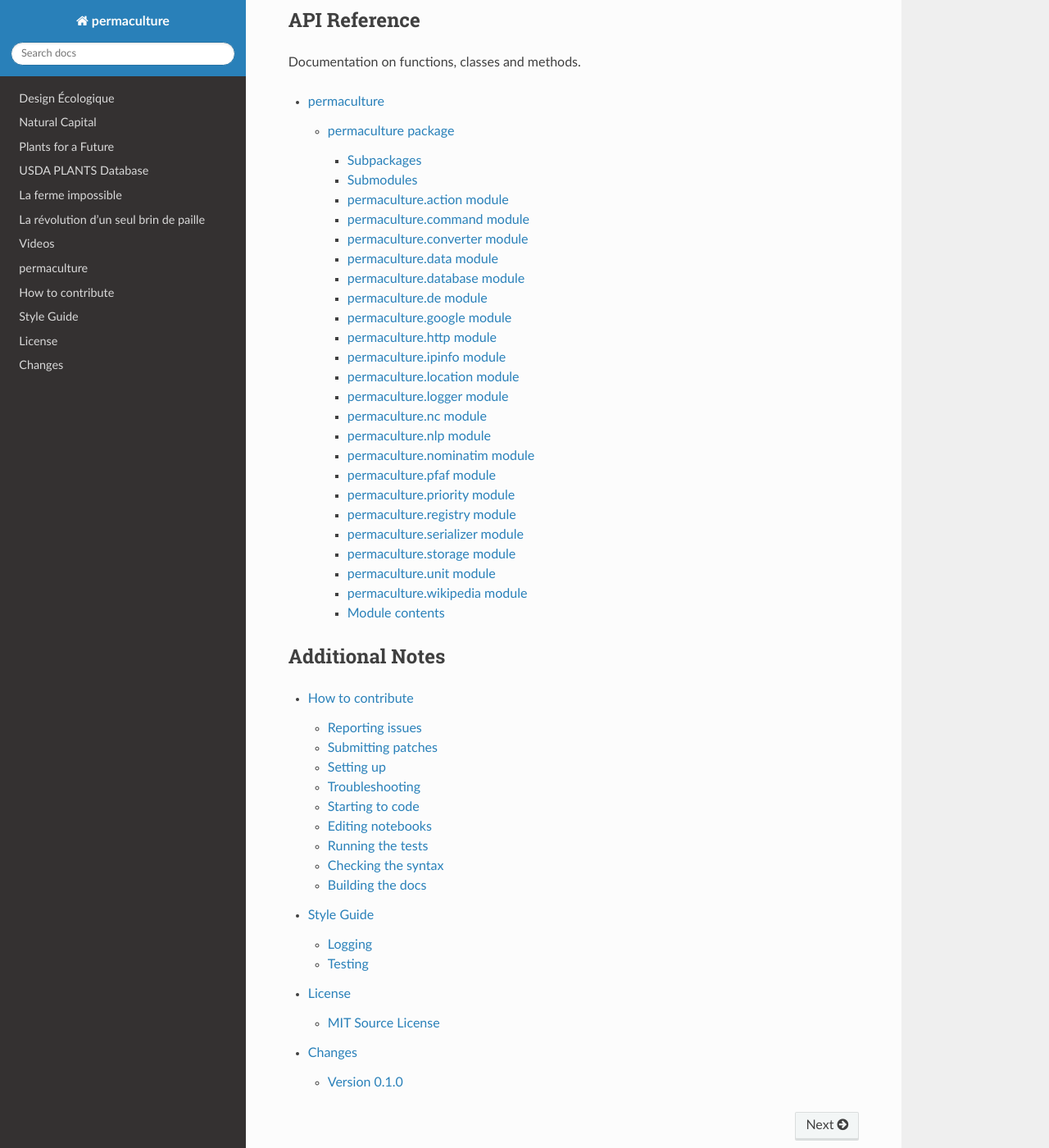
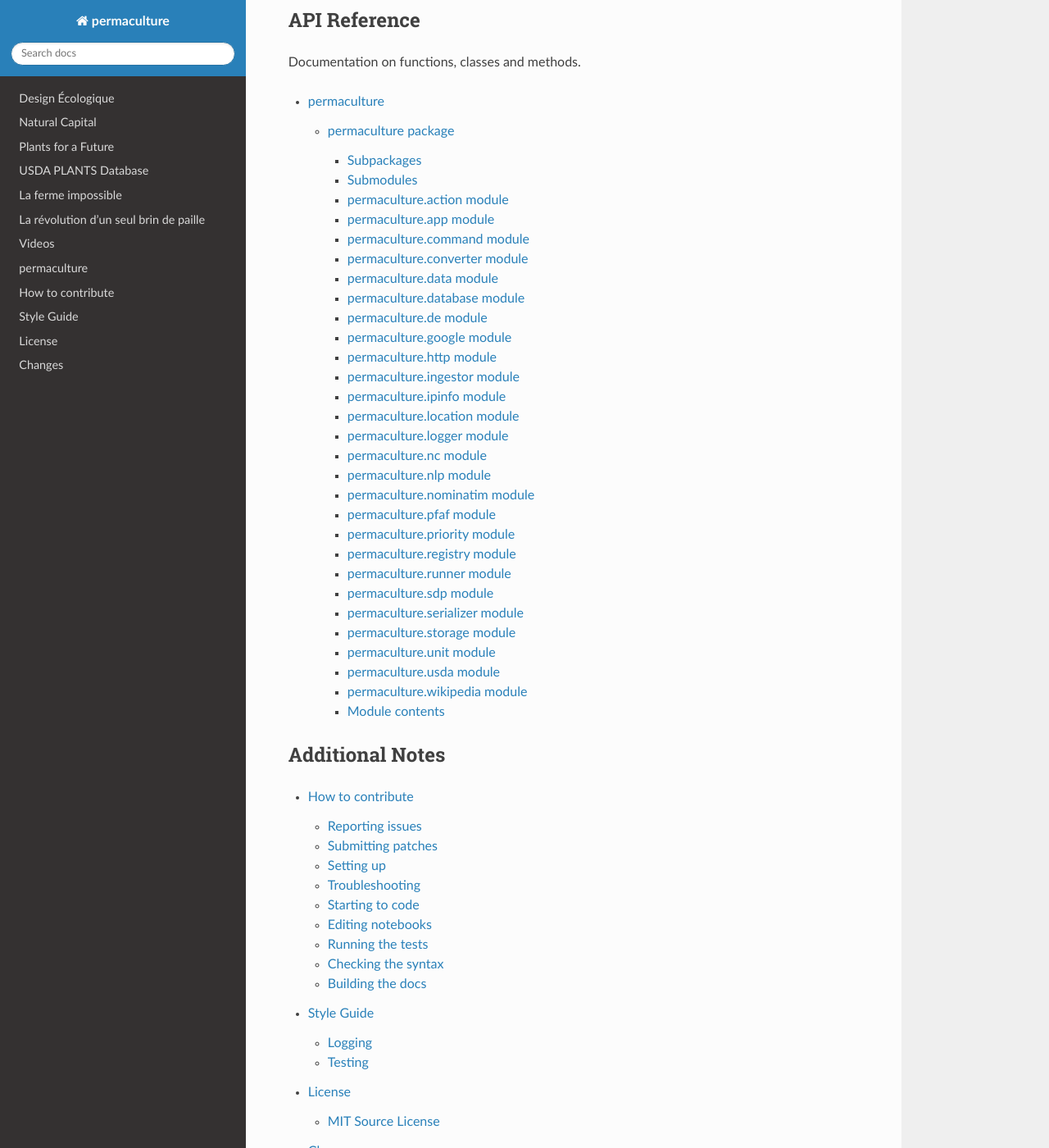
Before and after one commit to cr3/permaculture, a Sphinx documentation site: the page built from docs/index.rst, in a window 1280 px wide and 1400 px high, scrolled down 740 px. Shown: the whole window at 82% size. Built offline with Sphinx 7.4.7 and the Read the Docs theme 3.1.0, drawn with Linux system fonts in a browser that asks for light colours; the version number could not be read and is left out.

Commit message:
Update docs

```diff
--- a/docs/permaculture.rst
+++ b/docs/permaculture.rst
@@ -18,6 +17,14 @@ permaculture.action module
 --------------------------
 
 .. automodule:: permaculture.action
+   :members:
+   :undoc-members:
+   :show-inheritance:
+
+permaculture.app module
+-----------------------
+
+.. automodule:: permaculture.app
    :members:
    :undoc-members:
    :show-inheritance:
@@ -74,6 +81,14 @@ permaculture.http module
 ------------------------
 
 .. automodule:: permaculture.http
+   :members:
+   :undoc-members:
+   :show-inheritance:
+
+permaculture.ingestor module
+----------------------------
+
+.. automodule:: permaculture.ingestor
    :members:
    :undoc-members:
    :show-inheritance:
@@ -150,6 +165,22 @@ permaculture.registry module
    :undoc-members:
    :show-inheritance:
 
+permaculture.runner module
+--------------------------
+
+.. automodule:: permaculture.runner
+   :members:
+   :undoc-members:
+   :show-inheritance:
+
+permaculture.sdp module
+-----------------------
+
+.. automodule:: permaculture.sdp
+   :members:
+   :undoc-members:
+   :show-inheritance:
+
 permaculture.serializer module
 ------------------------------
 
@@ -174,6 +205,14 @@ permaculture.unit module
    :undoc-members:
    :show-inheritance:
 
+permaculture.usda module
+------------------------
+
+.. automodule:: permaculture.usda
+   :members:
+   :undoc-members:
+   :show-inheritance:
+
 permaculture.wikipedia module
 -----------------------------
 
```
Also changed, not shown: other parts of docs/permaculture.rst (+0 -1 lines), docs/permaculture.usda.rst (deleted, +0 -8 lines).
